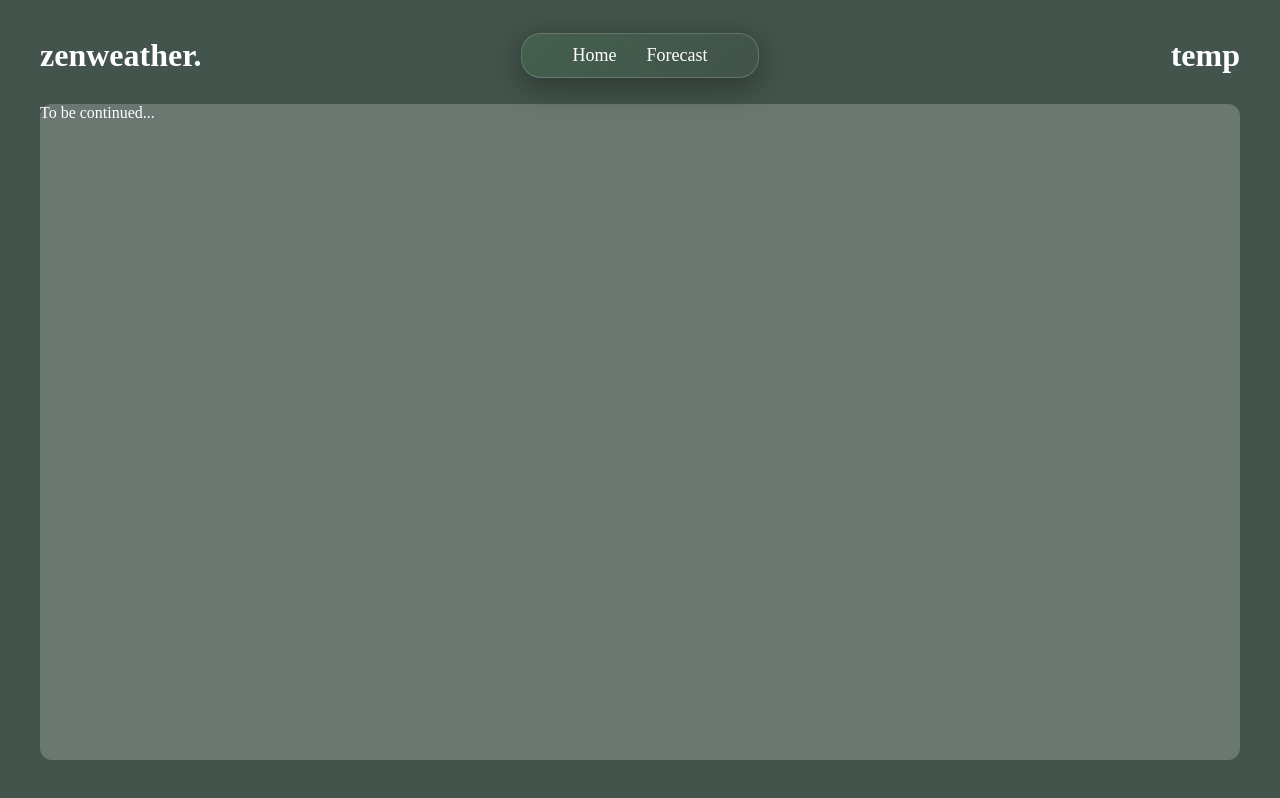
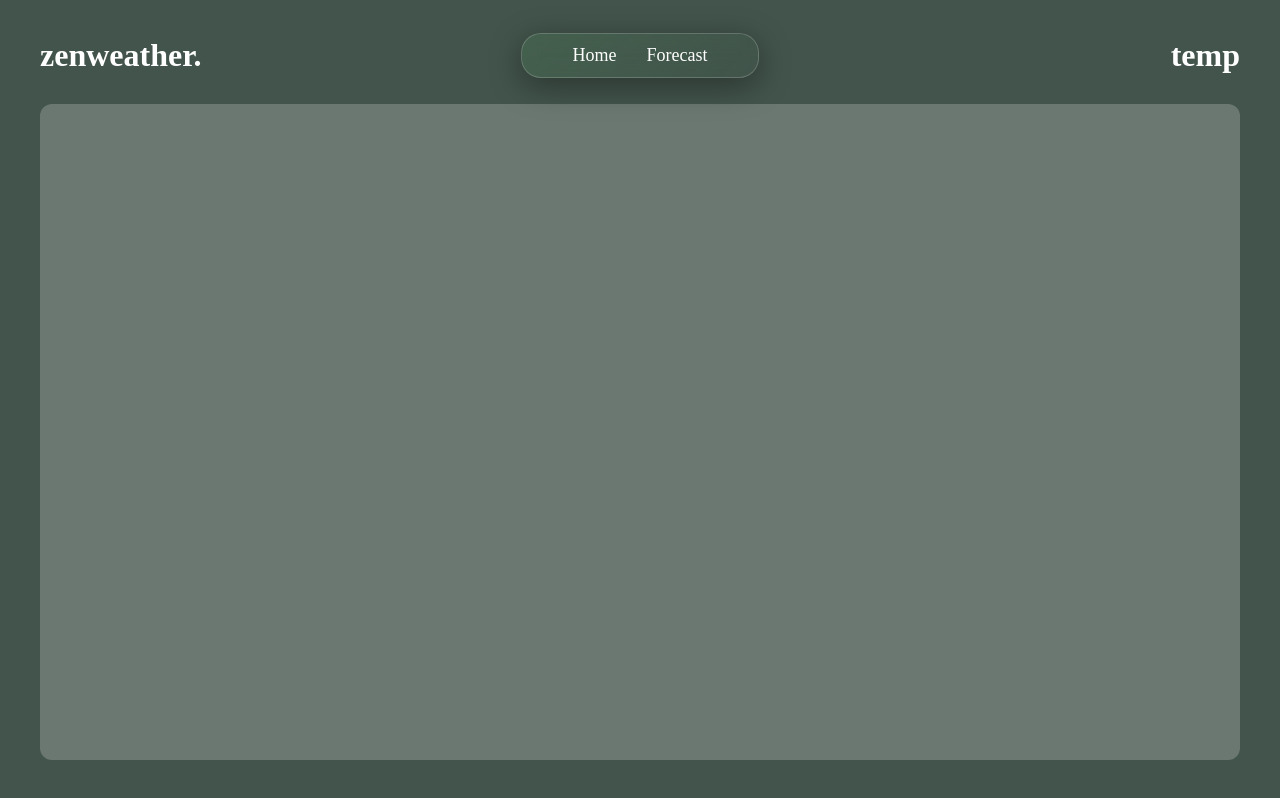
Before and after one commit to kellytton/sunnyside-weather-app, a React (Vite) app: page / in a window 1280 px wide. Built offline with nearby package versions, Linux system fonts and the light colour scheme.

Commit message:
Update readme according to tools

```diff
--- a/src/pages/Home.jsx
+++ b/src/pages/Home.jsx
@@ -24,7 +24,7 @@ function Home() {
                     mt: 1
                 }}
             >
-                To be continued...
+
             </Box>
         </Container>
     );
```
Also changed, not shown: 1 other file (tests, documents, lock files or other folders).
